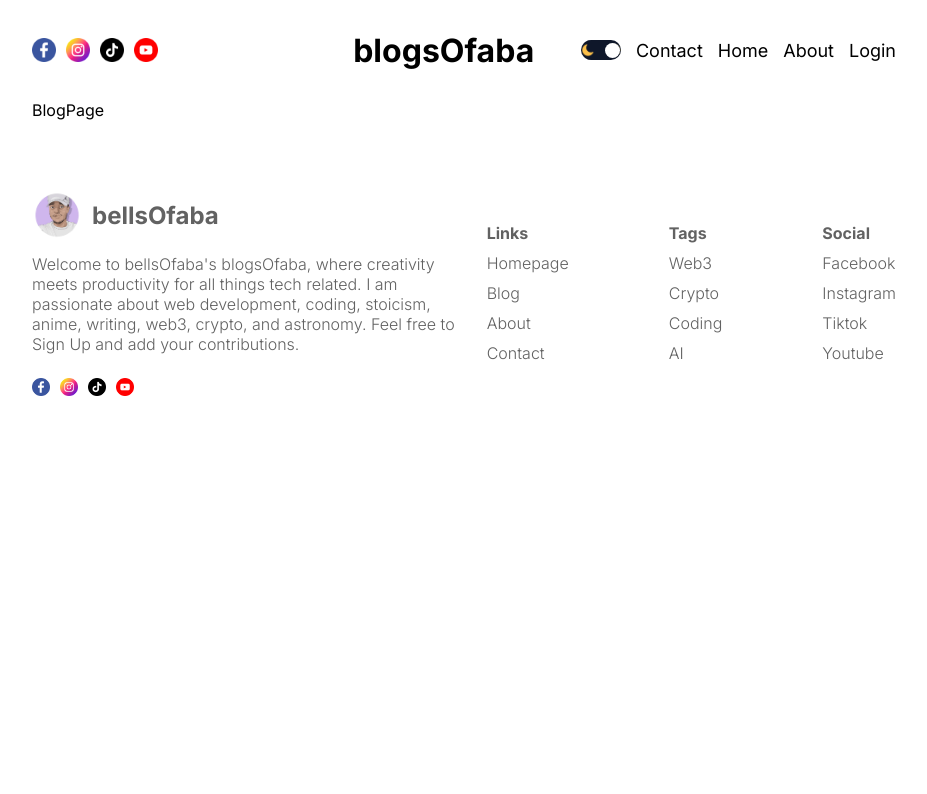
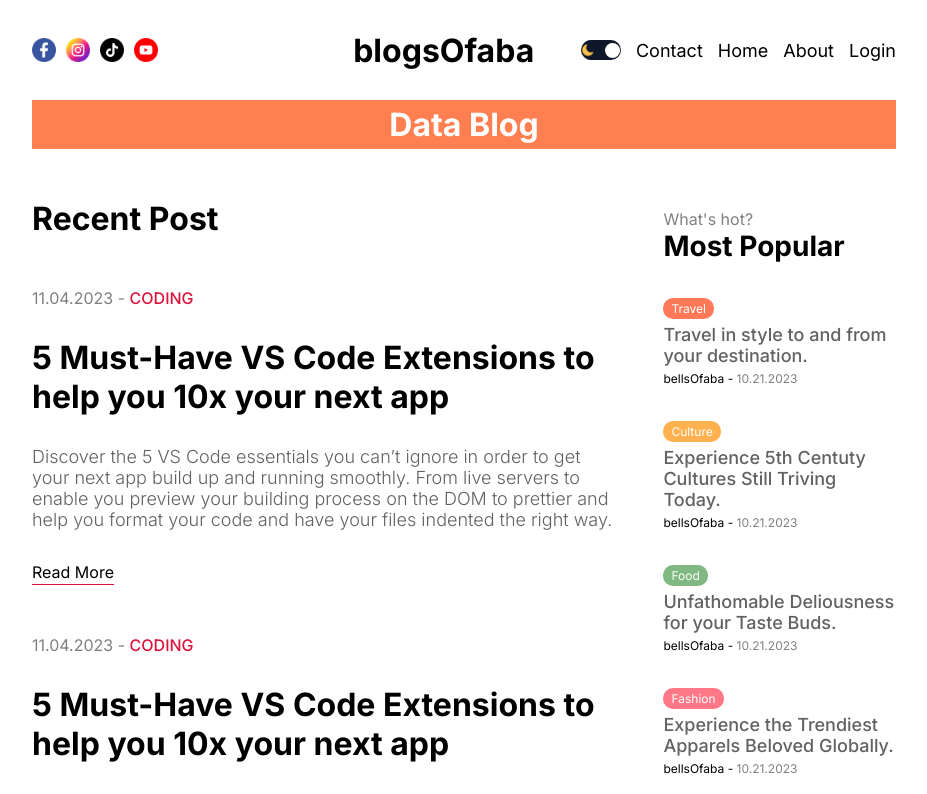
Before and after one commit to bellsofaba/blogsofaba, a Next.js app: page /blog in a window 1280 px wide. Shown: the top 794 px of the page, without its empty margins (176-1103 px from the left). Built offline with nearby package versions, Linux system fonts and the light colour scheme.

Commit message:
App Blog Page

```diff
--- a/src/app/blog/blogPage.module.css
+++ b/src/app/blog/blogPage.module.css
@@ -0,0 +1,12 @@
+.title {
+ background-color: coral;
+ color: white;
+ padding: 5px 10px;
+ text-align: center;
+ text-transform: capitalize;
+}
+
+ .content {
+  display: flex;
+  gap: 50px;
+ }
--- a/src/app/blog/page.jsx
+++ b/src/app/blog/page.jsx
@@ -1,9 +1,21 @@
-import React from 'react'
+import Menu from '@/components/Menu/Menu';
+import CardList from '@/components/cardList/CardList';
+import styles from "./blogPage.module.css";
 
-const BlogPage = () => {
+const BlogPage = ({ searchParams }) => {
+  const page = parseInt(searchParams.page) || 1;
+  const { data } = searchParams;
+
+
   return (
-    <div>BlogPage</div>
-  )
-}
+    <div className={styles.container}>
+      <h1 className={styles.title}>Data Blog</h1>
+      <div className={styles.content}>
+        <CardList page={page} data={data} />
+        <Menu />
+      </div>
+    </div>
+  );
+};
 
 export default BlogPage;
```
